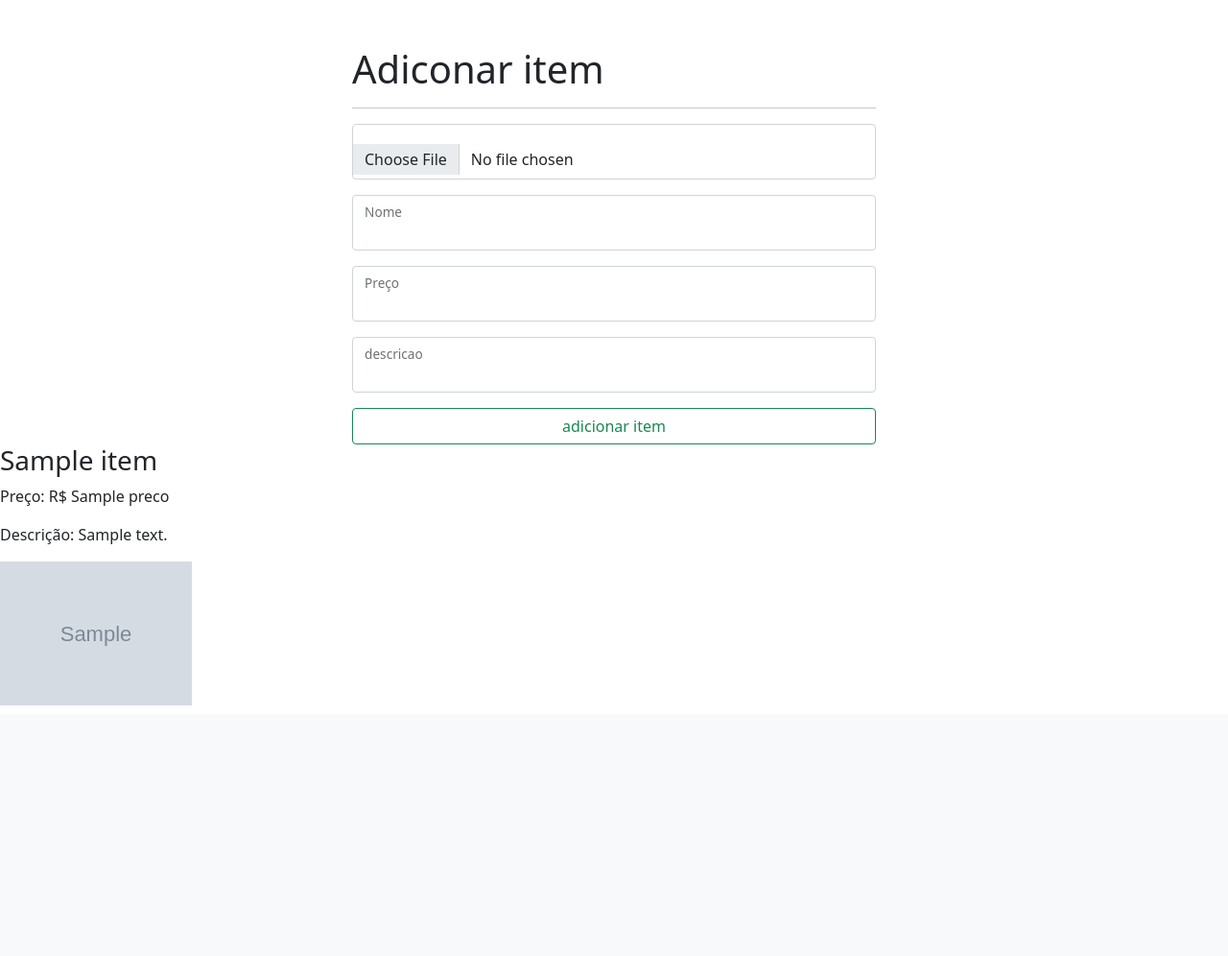
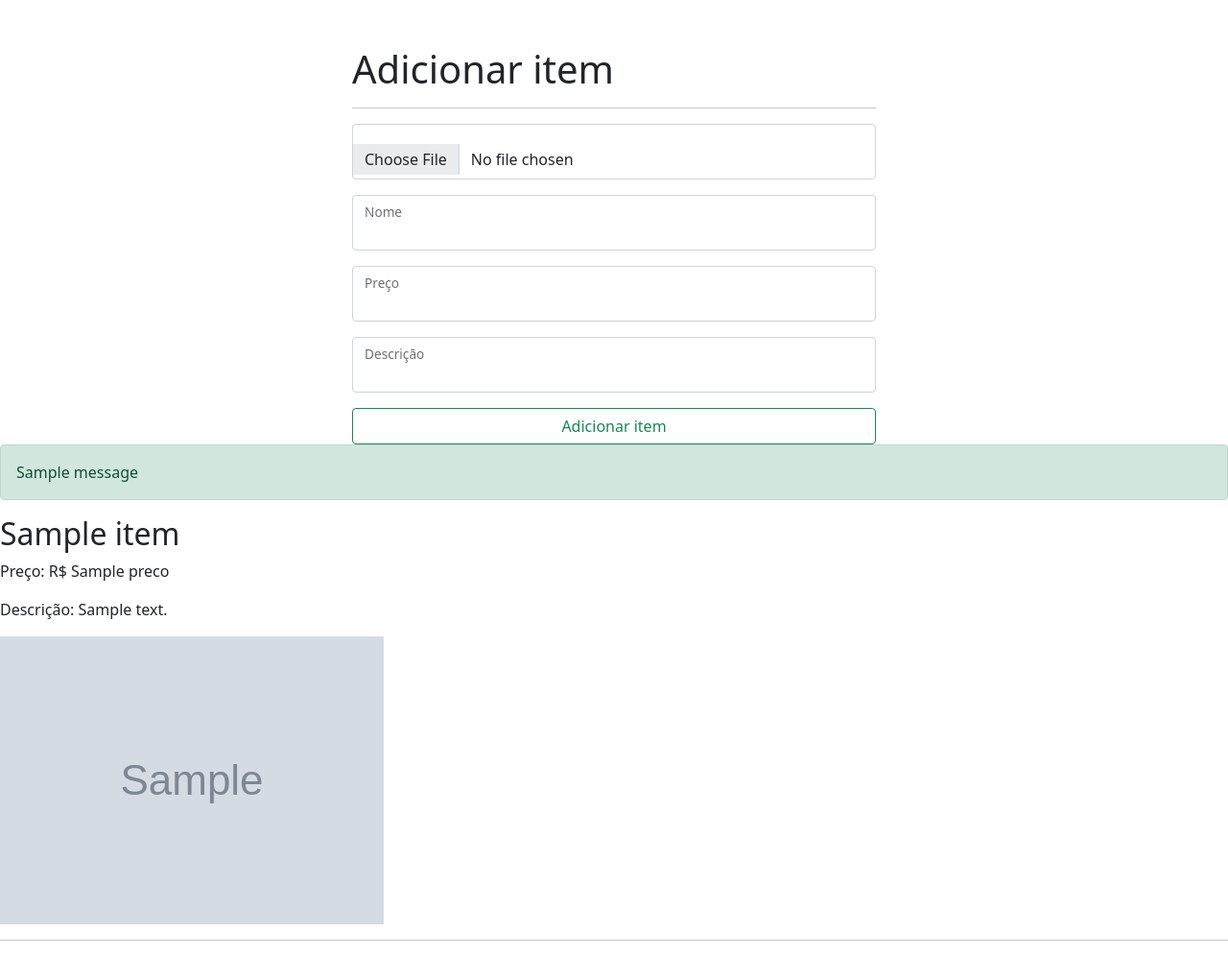
Before and after one commit to kinkoof/farmaciaweb, a Django app: template Users/templates/loja.html in a window 1280 px wide. Shown: the part 56-1052 px from the top of the page at 96% size. Before the commit the page ends 791 px from the top, so only its background shows below. Run offline with Django 5.2, Linux system fonts and the light colour scheme; the template is opened without the code that fills it: most values are stand-ins (such as "Sample title", 1, 10 or a date in 2020); grey boxes marked "Sample" are stand-in pictures; one stand-in notice (Sample message) is shown.

Commit message:
modified:   MainPage/templates/famaciaLoja.html 	modified:   Users/__pycache__/views.cpython-310.pyc 	modified:   Users/templates/loja.html 	modified:   Users/views.py

```diff
--- a/Users/templates/loja.html
+++ b/Users/templates/loja.html
@@ -13,49 +13,54 @@
 <div class="container">
     <div class="row justify-content-center">
         <div class="col-md-6 margem">
-            <form action="{% url 'adicionarItem' %}" method="POST" class="mt-5">
+            <form action="{% url 'adicionarItem' %}" method="POST" class="mt-5" enctype="multipart/form-data">
                 {% csrf_token %}
 
-                <h1>Adiconar item</h1>
+                <h1>Adicionar item</h1>
                 <hr>
 
                 <div class="form-floating mb-3">
-                    <input type="file" class="form-control" id="floatingInput" name="imagem_item" accept="image/*">
+                    <input type="file" class="form-control" id="imagem" name="imagem">
                 </div>
 
                 <div class="form-floating mb-3">
-                    <input type="text" class="form-control" id="floatingInput" name="nome_item">
-                    <label for="floatingInput">Nome</label>
+                    <input type="text" class="form-control" id="nome_item" name="nome_item">
+                    <label for="nome_item">Nome</label>
                 </div>
 
                 <div class="form-floating mb-3">
-                    <input type="number" class="form-control" id="floatingInput" name="preco_item">
-                    <label for="floatingInput">Preço</label>
+                    <input type="number" class="form-control" id="preco_item" name="preco_item">
+                    <label for="preco_item">Preço</label>
                 </div>
 
                 <div class="form-floating mb-3">
-                    <input class="form-control" id="floatingInput" name="descricao_item">
-                    <label for="floatingPassword">descricao</label>
+                    <input class="form-control" id="descricao_item" name="descricao_item">
+                    <label for="descricao_item">Descrição</label>
                 </div>
 
                 <div class="d-grid gap-2">
-                    <input type="submit" class="btn btn-outline-success" value="adicionar item" id="botaologin">
+                    <input type="submit" class="btn btn-outline-success" value="Adicionar item" id="botaologin">
                 </div>
             </form>
+
         </div>
     </div>
 </div>
-
+{% if messages %}
+{% for message in messages %}
+<div class="alert alert-{{ message.tags }}">{{ message }}</div>
+{% endfor %}
+{% endif %}
 
 {% for item in itens %}
-    <div class="item">
-        <h3>{{ item.nome }}</h3>
-        <p>Preço: R$ {{ item.preco }}</p>
-        <p>Descrição: {{ item.descricao }}</p>
-        <img src="{{ item.imagem_url }}" alt="{{ item.nome }}" style="max-width: 200px;">
-    </div>
+<div class="item">
+    <h2>{{ item.nome }}</h2>
+    <p>Preço: R$ {{ item.preco }}</p>
+    <p>Descrição: {{ item.descricao }}</p>
+    <img src="{{ item.imagem_url }}" alt="{{ item.nome }}">
+</div>
+<hr>
 {% endfor %}
 
 
-
 {% endblock body %}
```
Also changed, not shown: MainPage/templates/famaciaLoja.html (+9 -6 lines), Users/views.py (+67 -11 lines).
